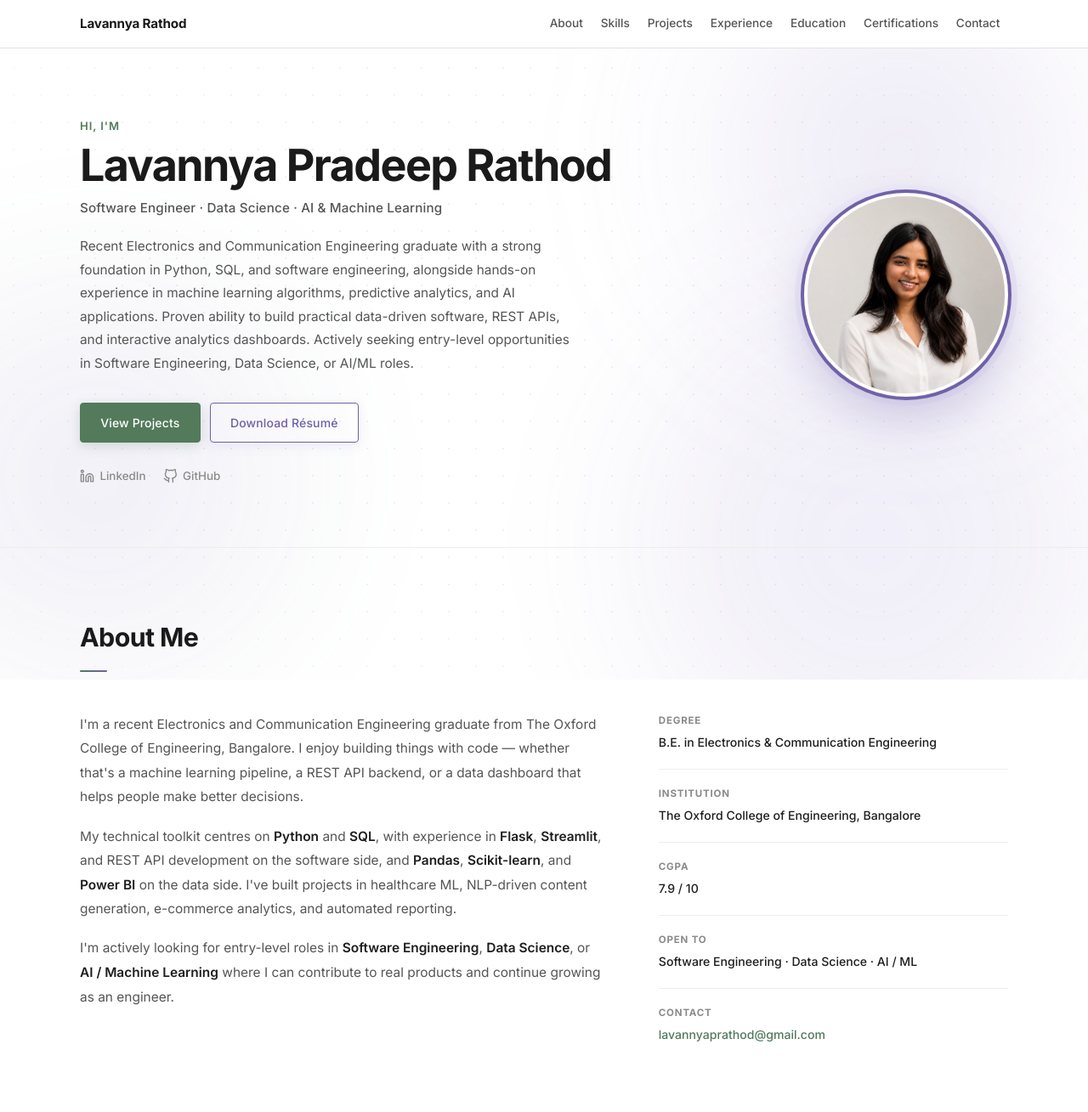
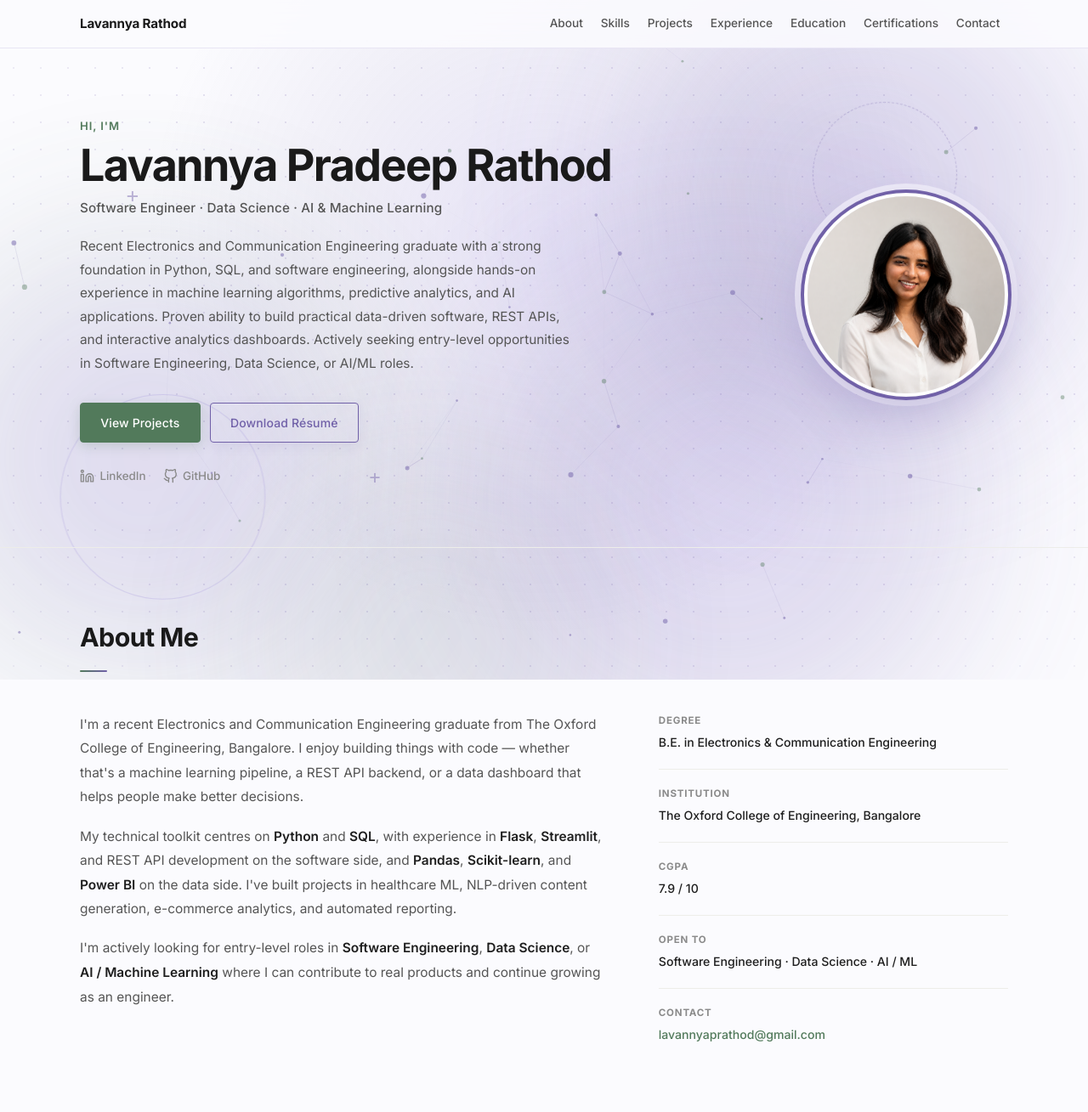
Before and after one commit to 29lavannyaprathod/my-portfolio, a Flask app: page / in a window 1280 px wide. Shown: the top 1309 px of the page at 85% size. Run offline with Flask 3, Linux system fonts and the light colour scheme.

Commit message:
Optimize portfolio website new

```diff
--- a/static/css/style.css
+++ b/static/css/style.css
@@ -67,76 +67,161 @@ body {
   font-size: 1rem;
   line-height: 1.7;
   color: var(--text-primary);
-  background: var(--white);
+  background: #fbfbfe;
   position: relative;
   overflow-x: hidden;
 }
 
-/* ── Ambient Background Decorative System ───────────────── */
+/* ── Interactive & Ambient Background System ─────────────── */
 .bg-decorations {
   position: fixed;
   inset: 0;
   pointer-events: none;
-  z-index: -1;
+  z-index: 0;
   overflow: hidden;
 }
 
+/* Interactive mouse spotlight glow */
+.cursor-spotlight {
+  position: absolute;
+  inset: 0;
+  background: radial-gradient(
+    650px circle at var(--mouse-x, 50vw) var(--mouse-y, 35vh),
+    rgba(142, 122, 212, 0.18) 0%,
+    rgba(112, 96, 168, 0.08) 38%,
+    transparent 72%
+  );
+  will-change: background;
+  z-index: 1;
+  transition: opacity 300ms ease;
+}
+
+/* Interactive particle & constellation canvas */
+.bg-canvas {
+  position: absolute;
+  inset: 0;
+  width: 100%;
+  height: 100%;
+  z-index: 2;
+  opacity: 0.9;
+}
+
+/* Luminous ambient gradient blobs */
 .bg-blob {
   position: absolute;
   border-radius: 50%;
-  filter: blur(90px);
+  filter: blur(85px);
   pointer-events: none;
-  opacity: 0.65;
+  opacity: 0.85;
   will-change: transform;
+  z-index: 0;
 }
 
 .bg-blob-1 {
-  width: 600px;
-  height: 600px;
-  top: -150px;
-  right: -100px;
-  background: radial-gradient(circle, rgba(112, 96, 168, 0.28) 0%, rgba(186, 172, 230, 0.14) 45%, transparent 75%);
-  animation: floatSlow 22s ease-in-out infinite alternate;
+  width: 650px;
+  height: 650px;
+  top: -120px;
+  right: -80px;
+  background: radial-gradient(circle, rgba(142, 122, 212, 0.40) 0%, rgba(112, 96, 168, 0.24) 40%, rgba(200, 185, 245, 0.12) 65%, transparent 75%);
+  animation: floatSlow 20s ease-in-out infinite alternate;
 }
 
 .bg-blob-2 {
-  width: 550px;
-  height: 550px;
-  top: 38%;
-  left: -180px;
-  background: radial-gradient(circle, rgba(112, 96, 168, 0.20) 0%, rgba(142, 122, 212, 0.12) 40%, rgba(82, 122, 91, 0.08) 60%, transparent 75%);
-  animation: floatSlow2 28s ease-in-out infinite alternate;
+  width: 600px;
+  height: 600px;
+  top: 32%;
+  left: -150px;
+  background: radial-gradient(circle, rgba(112, 96, 168, 0.32) 0%, rgba(142, 122, 212, 0.20) 40%, rgba(82, 122, 91, 0.16) 60%, transparent 75%);
+  animation: floatSlow2 24s ease-in-out infinite alternate;
 }
 
 .bg-blob-3 {
-  width: 650px;
-  height: 650px;
-  bottom: -150px;
-  right: -80px;
-  background: radial-gradient(circle, rgba(142, 122, 212, 0.22) 0%, rgba(112, 96, 168, 0.12) 50%, transparent 75%);
-  animation: floatSlow 26s ease-in-out infinite alternate-reverse;
+  width: 700px;
+  height: 700px;
+  bottom: -120px;
+  right: 5%;
+  background: radial-gradient(circle, rgba(160, 138, 230, 0.36) 0%, rgba(112, 96, 168, 0.22) 45%, transparent 75%);
+  animation: floatSlow 22s ease-in-out infinite alternate-reverse;
 }
 
+.bg-blob-4 {
+  width: 480px;
+  height: 480px;
+  top: 65%;
+  left: 20%;
+  background: radial-gradient(circle, rgba(82, 122, 91, 0.20) 0%, rgba(112, 96, 168, 0.18) 45%, transparent 75%);
+  animation: floatSlow2 26s ease-in-out infinite alternate-reverse;
+}
+
+/* Subtle tech dot grid with vignette mask */
 .bg-grid-pattern {
   position: absolute;
   inset: 0;
-  background-image: radial-gradient(rgba(112, 96, 168, 0.12) 1.2px, transparent 1.2px);
+  background-image: radial-gradient(rgba(112, 96, 168, 0.18) 1.5px, transparent 1.5px);
   background-size: 32px 32px;
-  mask-image: radial-gradient(ellipse 90% 90% at 50% 50%, black 40%, transparent 95%);
-  -webkit-mask-image: radial-gradient(ellipse 90% 90% at 50% 50%, black 40%, transparent 95%);
-  opacity: 0.8;
+  mask-image: radial-gradient(ellipse 95% 95% at 50% 50%, black 50%, transparent 95%);
+  -webkit-mask-image: radial-gradient(ellipse 95% 95% at 50% 50%, black 50%, transparent 95%);
+  opacity: 0.9;
+  z-index: 1;
+}
+
+/* Floating geometric shapes */
+.geo-shape {
+  position: absolute;
+  pointer-events: none;
+  z-index: 1;
+}
+
+.geo-ring-1 {
+  width: 170px;
+  height: 170px;
+  border-radius: 50%;
+  border: 1.5px dashed rgba(112, 96, 168, 0.35);
+  top: 15%;
+  right: 12%;
+  animation: spinSlow 40s linear infinite;
+}
+
+.geo-ring-2 {
+  width: 230px;
+  height: 230px;
+  border-radius: 50%;
+  border: 1.5px solid rgba(142, 122, 212, 0.22);
+  top: 55%;
+  left: 8%;
+  animation: floatSlow 18s ease-in-out infinite alternate;
+}
+
+.geo-cross {
+  position: absolute;
+  font-family: monospace;
+  font-size: 1.4rem;
+  font-weight: 300;
+  color: rgba(112, 96, 168, 0.45);
+  pointer-events: none;
+  user-select: none;
+  z-index: 1;
+  animation: floatSlow 14s ease-in-out infinite alternate;
+}
+.geo-cross-1 { top: 22%; left: 14%; animation-delay: 0s; }
+.geo-cross-2 { top: 48%; right: 18%; animation-delay: -4s; color: rgba(82, 122, 91, 0.42); }
+.geo-cross-3 { bottom: 25%; left: 32%; animation-delay: -8s; }
+
+@keyframes spinSlow {
+  from { transform: rotate(0deg); }
+  to   { transform: rotate(360deg); }
 }
 
 @keyframes floatSlow {
   0% { transform: translate(0, 0) scale(1); }
-  50% { transform: translate(-35px, 45px) scale(1.06); }
-  100% { transform: translate(25px, -25px) scale(0.96); }
+  50% { transform: translate(-30px, 35px) scale(1.06); }
+  100% { transform: translate(25px, -20px) scale(0.96); }
 }
 
 @keyframes floatSlow2 {
-  0% { transform: translate(0, 0) scale(0.95); }
-  50% { transform: translate(45px, -35px) scale(1.08); }
-  100% { transform: translate(-25px, 35px) scale(1); }
+  0% { transform: translate(0, 0) scale(0.96); }
+  50% { transform: translate(35px, -30px) scale(1.06); }
+  100% { transform: translate(-20px, 25px) scale(1); }
 }
 
 a {
@@ -160,16 +245,27 @@ img { max-width: 100%; display: block; }
   max-width: var(--max-w);
   margin-inline: auto;
   padding-inline: 1.5rem;
+  position: relative;
+  z-index: 2;
 }
 
-.section { padding-block: var(--sec-py); }
+main {
+  position: relative;
+  z-index: 2;
+}
+
+.section {
+  padding-block: var(--sec-py);
+  position: relative;
+  z-index: 2;
+}
 
 .section-alt {
-  background: rgba(248, 248, 247, 0.72);
-  backdrop-filter: blur(8px);
-  -webkit-backdrop-filter: blur(8px);
-  border-top: 1px solid var(--border-light);
-  border-bottom: 1px solid var(--border-light);
+  background: rgba(246, 244, 252, 0.65);
+  backdrop-filter: blur(12px);
+  -webkit-backdrop-filter: blur(12px);
+  border-top: 1px solid rgba(226, 222, 240, 0.8);
+  border-bottom: 1px solid rgba(226, 222, 240, 0.8);
 }
 
 .section-header { margin-bottom: 3rem; }
@@ -244,9 +340,10 @@ img { max-width: 100%; display: block; }
   position: sticky;
   top: 0;
   z-index: 100;
-  background: rgba(255,255,255,0.96);
-  border-bottom: 1px solid var(--border);
-  backdrop-filter: blur(6px);
+  background: rgba(251, 251, 254, 0.88);
+  border-bottom: 1px solid rgba(226, 222, 240, 0.75);
+  backdrop-filter: blur(14px);
+  -webkit-backdrop-filter: blur(14px);
 }
 
 .nav {
--- a/static/js/main.js
+++ b/static/js/main.js
@@ -154,4 +154,166 @@
     });
   }
 
+  /* ── Interactive Background & Cursor Spotlight ─────────── */
+  (function initInteractiveBg() {
+    // 1. Mouse Spotlight Tracker
+    const spotlight = document.getElementById('cursorSpotlight');
+    let targetX = window.innerWidth / 2;
+    let targetY = window.innerHeight * 0.35;
+    let currentX = targetX;
+    let currentY = targetY;
+
+    window.addEventListener('pointermove', function (e) {
+      targetX = e.clientX;
+      targetY = e.clientY;
+    }, { passive: true });
+
+    function updateSpotlight() {
+      currentX += (targetX - currentX) * 0.12;
+      currentY += (targetY - currentY) * 0.12;
+      if (spotlight) {
+        spotlight.style.setProperty('--mouse-x', currentX.toFixed(1) + 'px');
+        spotlight.style.setProperty('--mouse-y', currentY.toFixed(1) + 'px');
+      }
+      requestAnimationFrame(updateSpotlight);
+    }
+    requestAnimationFrame(updateSpotlight);
+
+    // 2. Interactive Constellation Canvas
+    const canvas = document.getElementById('bgCanvas');
+    if (!canvas) return;
+    const ctx = canvas.getContext('2d');
+    if (!ctx) return;
+
+    let width = 0;
+    let height = 0;
+    let particles = [];
+    let mouse = { x: null, y: null, radius: 150 };
+
+    function resize() {
+      width = canvas.width = window.innerWidth;
+      height = canvas.height = window.innerHeight;
+      createParticles();
+    }
+
+    window.addEventListener('resize', resize, { passive: true });
+
+    window.addEventListener('pointermove', function (e) {
+      mouse.x = e.clientX;
+      mouse.y = e.clientY;
+    }, { passive: true });
+
+    window.addEventListener('pointerleave', function () {
+      mouse.x = null;
+      mouse.y = null;
+    });
+
+    // Ripple wave effect on click
+    let ripples = [];
+    window.addEventListener('click', function (e) {
+      ripples.push({
+        x: e.clientX,
+        y: e.clientY,
+        r: 0,
+        maxR: 130,
+        opacity: 0.45
+      });
+    });
+
+    function createParticles() {
+      particles = [];
+      const count = Math.min(50, Math.max(25, Math.floor(width / 32)));
+      for (let i = 0; i < count; i++) {
+        particles.push({
+          x: Math.random() * width,
+          y: Math.random() * height,
+          vx: (Math.random() - 0.5) * 0.55,
+          vy: (Math.random() - 0.5) * 0.55,
+          radius: Math.random() * 2 + 1.2,
+          color: Math.random() > 0.4 ? 'rgba(112, 96, 168, 0.55)' : 'rgba(82, 122, 91, 0.45)',
+        });
+      }
+    }
+
+    resize();
+
+    function animate() {
+      ctx.clearRect(0, 0, width, height);
+
+      // Draw & update click ripples
+      for (let r = ripples.length - 1; r >= 0; r--) {
+        const rip = ripples[r];
+        rip.r += 3.8;
+        rip.opacity -= 0.014;
+        if (rip.opacity <= 0) {
+          ripples.splice(r, 1);
+          continue;
+        }
+        ctx.beginPath();
+        ctx.arc(rip.x, rip.y, rip.r, 0, Math.PI * 2);
+        ctx.strokeStyle = 'rgba(142, 122, 212, ' + rip.opacity + ')';
+        ctx.lineWidth = 1.6;
+        ctx.stroke();
+      }
+
+      // Draw & update particles
+      for (let i = 0; i < particles.length; i++) {
+        const p = particles[i];
+
+        p.x += p.vx;
+        p.y += p.vy;
+
+        if (p.x < -10) p.x = width + 10;
+        else if (p.x > width + 10) p.x = -10;
+        if (p.y < -10) p.y = height + 10;
+        else if (p.y > height + 10) p.y = -10;
+
+        // Mouse interaction
+        if (mouse.x !== null && mouse.y !== null) {
+          const dx = mouse.x - p.x;
+          const dy = mouse.y - p.y;
+          const dist = Math.sqrt(dx * dx + dy * dy);
+          if (dist < mouse.radius && dist > 0) {
+            const force = (mouse.radius - dist) / mouse.radius;
+            p.x -= (dx / dist) * force * 1.6;
+            p.y -= (dy / dist) * force * 1.6;
+
+            // Connect mouse to particle with glowing purple thread
+            ctx.beginPath();
+            ctx.moveTo(p.x, p.y);
+            ctx.lineTo(mouse.x, mouse.y);
+            ctx.strokeStyle = 'rgba(142, 122, 212, ' + (force * 0.4) + ')';
+            ctx.lineWidth = 1.2;
+            ctx.stroke();
+          }
+        }
+
+        // Draw particle dot
+        ctx.beginPath();
+        ctx.arc(p.x, p.y, p.radius, 0, Math.PI * 2);
+        ctx.fillStyle = p.color;
+        ctx.fill();
+
+        // Connect nearby particles
+        for (let j = i + 1; j < particles.length; j++) {
+          const p2 = particles[j];
+          const dist2 = Math.hypot(p.x - p2.x, p.y - p2.y);
+          if (dist2 < 115) {
+            ctx.beginPath();
+            ctx.moveTo(p.x, p.y);
+            ctx.lineTo(p2.x, p2.y);
+            const alpha = (1 - dist2 / 115) * 0.28;
+            ctx.strokeStyle = 'rgba(112, 96, 168, ' + alpha + ')';
+            ctx.lineWidth = 0.9;
+            ctx.stroke();
+          }
+        }
+      }
+
+      requestAnimationFrame(animate);
+    }
+
+    animate();
+  })();
+
 })();
--- a/templates/base.html
+++ b/templates/base.html
@@ -15,12 +15,20 @@
 </head>
 <body>
 
-  <!-- Ambient background decorative accents -->
+  <!-- Interactive & ambient background system -->
   <div class="bg-decorations" aria-hidden="true">
+    <div class="cursor-spotlight" id="cursorSpotlight"></div>
+    <canvas id="bgCanvas" class="bg-canvas"></canvas>
     <div class="bg-blob bg-blob-1"></div>
     <div class="bg-blob bg-blob-2"></div>
     <div class="bg-blob bg-blob-3"></div>
+    <div class="bg-blob bg-blob-4"></div>
     <div class="bg-grid-pattern"></div>
+    <div class="geo-shape geo-ring-1"></div>
+    <div class="geo-shape geo-ring-2"></div>
+    <div class="geo-cross geo-cross-1">+</div>
+    <div class="geo-cross geo-cross-2">+</div>
+    <div class="geo-cross geo-cross-3">+</div>
   </div>
 
   <!-- ── Navigation ──────────────────────────────────────── -->
```
